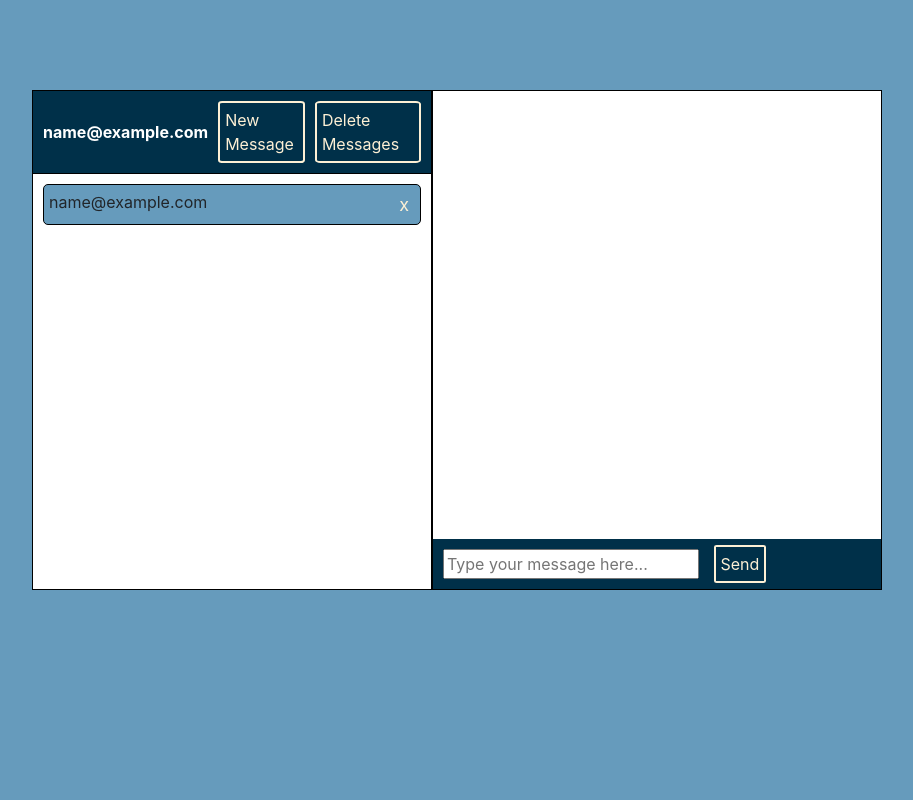
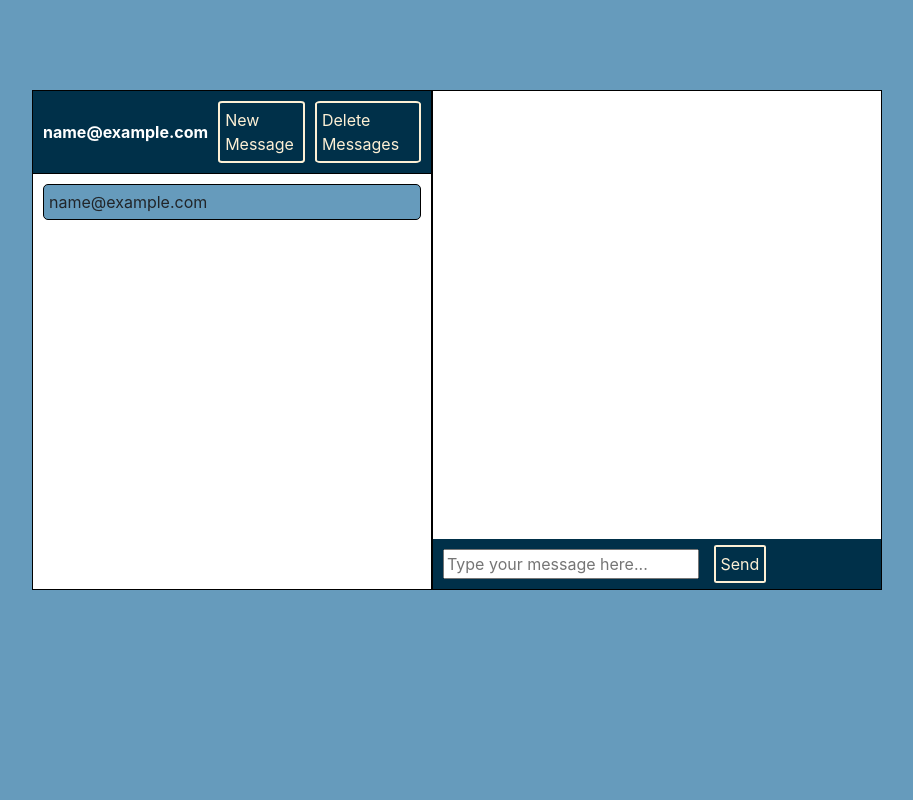
Before and after one commit to klam20/CMPE131-EmailClient, a Flask app: page /chat in a window 1280 px wide. Shown: the part 70-870 px from the top of the page, without its empty margins (288-1201 px from the left). Run offline with Flask 3, Linux system fonts and the light colour scheme; a user stored in the database is signed in; tables that the repository leaves empty hold one stand-in row (values such as "Sample post"); some libraries are stand-ins or nearby versions.

Commit message:
Update chat.html

```diff
--- a/app/templates/chat.html
+++ b/app/templates/chat.html
@@ -84,7 +84,6 @@
                {{ recipient.email }}
                <form action="{{ url_for('remove_recipient', recipient_id=recipient.id) }}" method="POST" style="display:inline;">
                  {{ form.hidden_tag() }}
-                 <button class="remove-recipient-button exclude">x</button>
                </form>
             </div>
           {% endfor %}
```
